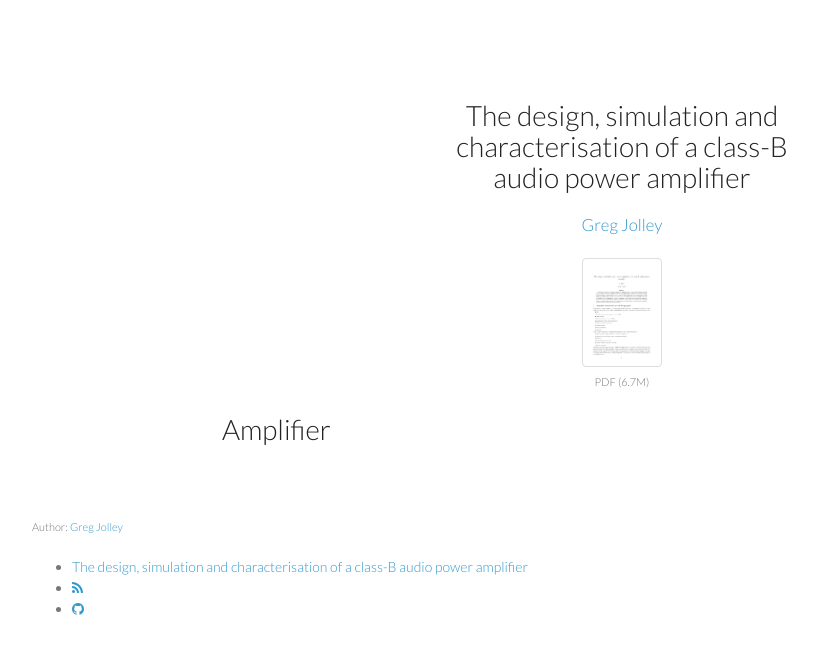
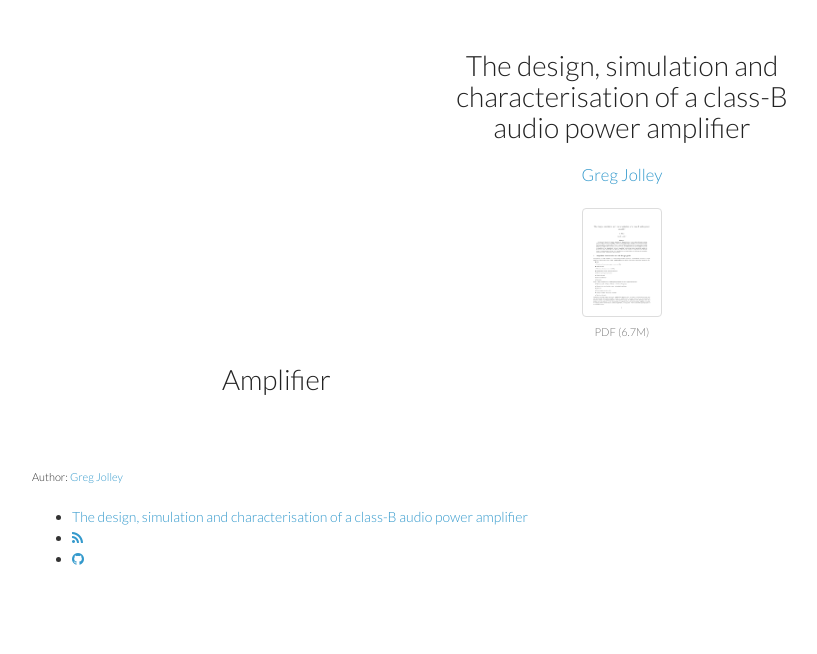
Before and after one commit to gregjolley/amplifier, a Jekyll site: the page built from index.md, in a window 1280 px wide. Shown: the top 654 px of the page, without its empty margins (18-835 px from the left). Built offline with Jekyll 4.4.1, drawn with Linux system fonts in a browser that asks for light colours; our own code applies the rules of GitHub Pages for plain Markdown files.

Commit message:
A number of small but important layout/style fixes.

```diff
--- a/_layouts/default.html
+++ b/_layouts/default.html
@@ -37,11 +37,11 @@
         <div class="row">
           <div class="col-md-6 col-md-offset-3 header">
             <h1 class="site-name">{{site.title}}</h1>
-            <p class="site-tagline"><a href="mailto:{{ site.email }}">Greg Jolley</a></p>
+            <p class="site-tagline"><a href="/contact/">Greg Jolley</a></p>
 
             <p class="site-tagline">
-              <a href="/media/JollyGS_design_simulation_and_characterisation_of_a_class-B_audio_power_amplifier.pdf" target="_blank">
-                <img src="/images/amplifier_paper.gif" class="img-thumbnail" width="80"></img><br>
+              <a href="{{ site.baseurl }}/media/JollyGS_design_simulation_and_characterisation_of_a_class-B_audio_power_amplifier.pdf" target="_blank">
+                <img src="{{ site.baseurl }}/images/amplifier_paper.gif" class="img-thumbnail" width="80"></img><br>
                 <small>PDF (6.7M)</small>
               </a>
             </p>
@@ -50,7 +50,7 @@
       </div>
     </header>
 
-    <section>
+    <section class="content">
       {{ content }}
     </section>
 
@@ -62,7 +62,7 @@
           <ul class="nav-icon">
             <li><a href="/" class="site-title">{{site.title}}</a></li>
             <li><a href="/feed.xml" title="Feed" class="hint-top-middle"><i class="fa fa-feed"></i></a></li>
-            <li><a href="https://github.com/{{site.github}}" title="Github" data-hint="Github"  title="Github"><i class="fa fa-github"></i></a></li>
+            <li><a href="https://github.com/{{site.github_username}}" title="Github" data-hint="Github"  title="Github"><i class="fa fa-github"></i></a></li>
           </ul>
       </footer>
     </div>
--- a/stylesheets/styles.css
+++ b/stylesheets/styles.css
@@ -1,9 +1,9 @@
 @import url(https://fonts.googleapis.com/css?family=Lato:300italic,700italic,300,700);
 
 body {
-  padding:50px;
+  padding: 0 50px;
   font:14px/1.5 Lato, "Helvetica Neue", Helvetica, Arial, sans-serif;
-  color:#777;
+  color:#333;
   font-weight:300;
 }
 
@@ -30,6 +30,11 @@
 
 h3, h4, h5, h6 {
   color:#494949;
+}
+
+h5 {
+  padding-left: 40px;
+  font-size: 16px;
 }
 
 a {
@@ -83,11 +88,17 @@
 }
 
 
+.content h4,
+.content h5 {
+    margin: 8px;
+}
+
 blockquote {
   border-left:1px solid #e5e5e5;
   margin:0;
   padding:0 0 0 20px;
   font-style:italic;
+  font-size:16px;
 }
 
 code, pre {
```
